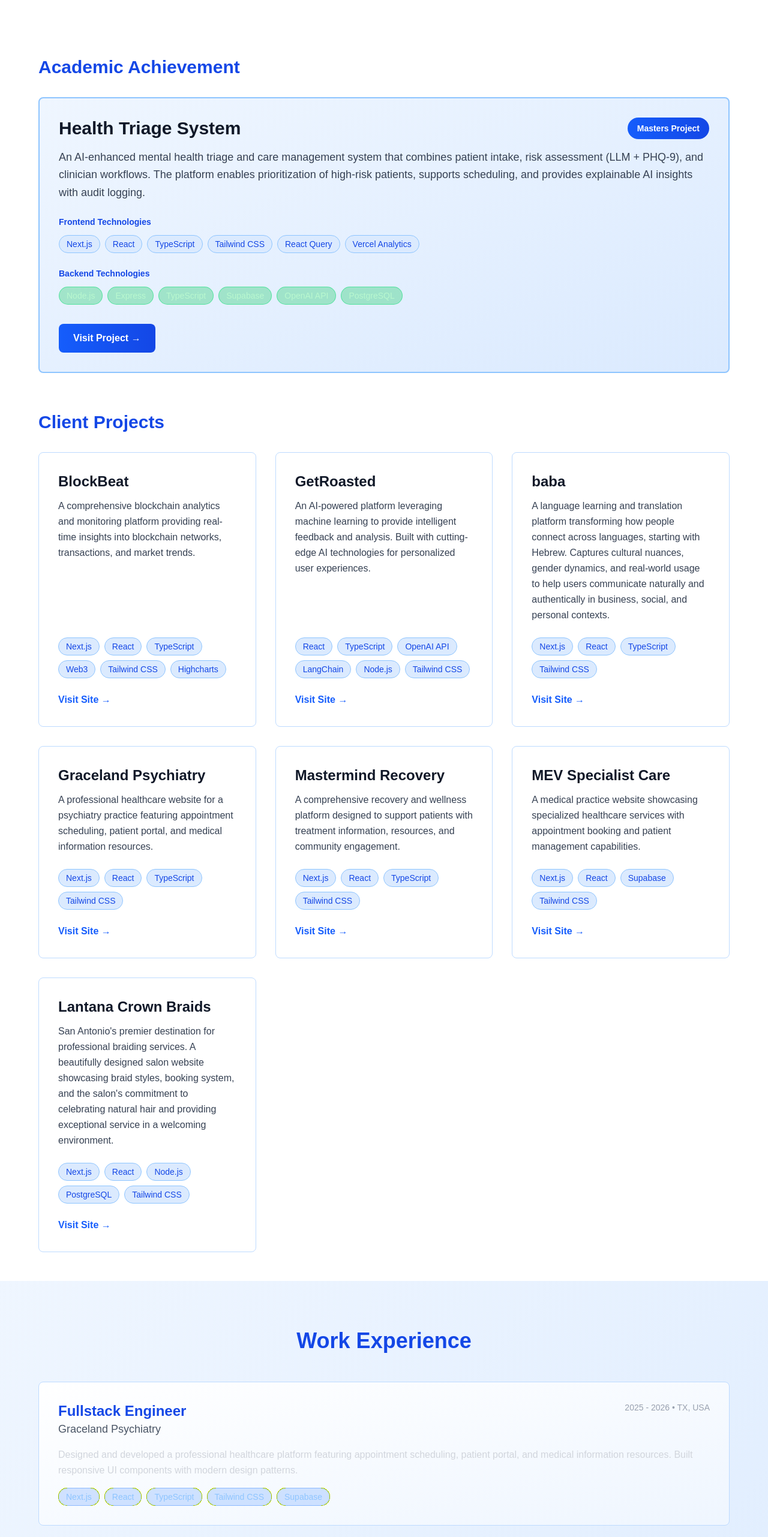
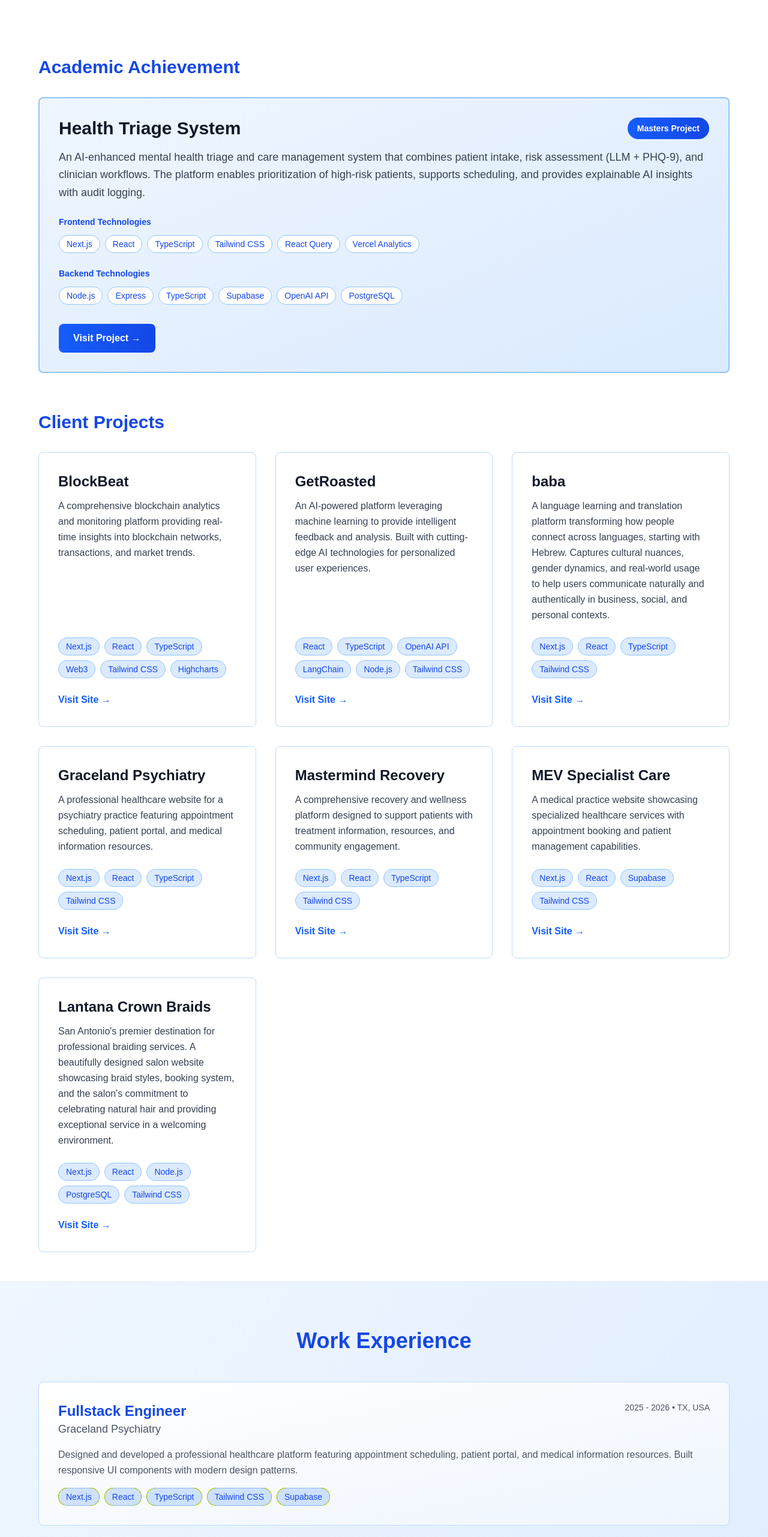
Before and after one commit to rephidimC/Portfolio, a Next.js app: page /projects in a window 1280 px wide. Shown: the part 234-2797 px from the top of the page at 60% size. Built offline with nearby package versions, Linux system fonts and the light colour scheme.

Commit message:
:lipstick: updates

```diff
--- a/app/blog/[slug]/page.tsx
+++ b/app/blog/[slug]/page.tsx
@@ -70,7 +70,7 @@
               <li>Use containerization for consistent deployments</li>
             </ul>
 
-            <p className="text-gray-300 leading-relaxed mt-8">
+            <p className="text-gray-600 leading-relaxed mt-8">
               By following these principles and continuously monitoring your
               application's performance, you can build systems that grow with
               your business needs.
@@ -80,7 +80,7 @@
           {/* CTA */}
           <div className="bg-linear-to-r from-blue-50 to-blue-100 border border-blue-300 rounded-lg p-8 mb-8">
             <h3 className="text-2xl font-bold mb-4">Want to discuss this?</h3>
-            <p className="text-gray-300 mb-6">
+            <p className="text-gray-600 mb-6">
               Have thoughts on scalability or want to share your own
               experiences? Feel free to reach out!
             </p>
@@ -106,7 +106,7 @@
 
       {/* Footer */}
       <footer className="border-t border-blue-200 py-8 px-6 bg-gray-50">
-        <div className="max-w-6xl mx-auto text-center text-gray-400">
+        <div className="max-w-6xl mx-auto text-center text-gray-600">
           <p>
             © {new Date().getFullYear()} Victor Adeleke. All rights reserved.
           </p>
--- a/app/blog/page.tsx
+++ b/app/blog/page.tsx
@@ -85,7 +85,7 @@
                   </Link>
                 </div>
               </div>
-              <p className="text-gray-400 mb-4 leading-relaxed">
+              <p className="text-gray-600 mb-4 leading-relaxed">
                 {post.excerpt}
               </p>
               <div className="flex flex-wrap gap-4 items-center justify-between">
--- a/app/projects/page.tsx
+++ b/app/projects/page.tsx
@@ -1,7 +1,6 @@
 "use client";
 
 import { allProjects, education, mastersProject, workExperience } from "@/src";
-import Link from "next/link";
 import Navbar from "@/app/components/Navbar";
 
 export default function ProjectsPage() {
@@ -14,7 +13,7 @@
       <section className="pt-32 pb-12 px-6">
         <div className="max-w-6xl mx-auto">
           <h1 className="text-5xl md:text-6xl font-bold mb-4">All Projects</h1>
-          <p className="text-xl text-gray-300">
+          <p className="text-xl text-gray-600">
             A showcase of my work across various technologies and industries
           </p>
         </div>
@@ -49,7 +48,7 @@
                     {mastersProject.frontendTech.map((tech) => (
                       <span
                         key={tech}
-                        className="px-3 py-1 bg-blue-100 border border-blue-300 rounded-full text-sm text-blue-700"
+                        className="px-3 py-1 bg-white border border-blue-300 rounded-full text-sm text-blue-700"
                       >
                         {tech}
                       </span>
@@ -62,7 +61,7 @@
                     {mastersProject.backendTech.map((tech) => (
                       <span
                         key={tech}
-                        className="px-3 py-1 bg-green-500/30 border border-green-400/50 rounded-full text-sm text-green-200"
+                        className="px-3 py-1 bg-white border border-blue-300 rounded-full text-sm text-blue-700"
                       >
                         {tech}
                       </span>
@@ -154,18 +153,18 @@
                       {job.company}
                     </a>
                   </div>
-                  <span className="text-sm text-gray-400 md:text-right mt-2 md:mt-0">
+                  <span className="text-sm text-gray-600 md:text-right mt-2 md:mt-0">
                     {job.period} • {job.location}
                   </span>
                 </div>
-                <p className="text-gray-300 mb-4 leading-relaxed">
+                <p className="text-gray-600 mb-4 leading-relaxed">
                   {job.description}
                 </p>
                 <div className="flex flex-wrap gap-2">
                   {job.tech.map((tech) => (
                     <span
                       key={tech}
-                      className="px-3 py-1 bg-blue-500/20 border border-blue-500/40 rounded-full text-sm text-blue-300"
+                      className="px-3 py-1 bg-blue-500/20 border border-blue-500/40 rounded-full text-sm text-blue-700"
                     >
                       {tech}
                     </span>
@@ -180,24 +179,24 @@
       {/* Education Section */}
       <section className="py-20 px-6">
         <div className="max-w-6xl mx-auto">
-          <h2 className="text-4xl font-bold mb-12 text-center text-blue-300">
+          <h2 className="text-4xl font-bold mb-12 text-center text-blue-700">
             Education
           </h2>
           <div className="grid md:grid-cols-1 gap-8">
             {education.map((edu, idx) => (
               <div
                 key={idx}
-                className="bg-linear-to-br from-blue-600/20 to-blue-700/20 border border-blue-500/30 rounded-lg p-8"
+                className="bg-white from-blue-600/20 to-blue-700/20 border border-blue-200 rounded-lg p-8"
               >
                 <div className="flex flex-col md:flex-row md:items-center md:justify-between">
                   <div>
-                    <h3 className="text-2xl font-bold text-blue-300 mb-2">
+                    <h3 className="text-2xl font-bold text-blue-700 mb-2">
                       {edu.degree}
                     </h3>
-                    <p className="text-lg text-gray-300 mb-1">{edu.school}</p>
-                    <p className="text-gray-400">{edu.location}</p>
+                    <p className="text-lg text-gray-600 mb-1">{edu.school}</p>
+                    <p className="text-gray-600">{edu.location}</p>
                   </div>
-                  <span className="text-sm font-semibold text-blue-300 mt-4 md:mt-0 md:whitespace-nowrap">
+                  <span className="text-sm font-semibold text-blue-700 mt-4 md:mt-0 md:whitespace-nowrap">
                     {edu.period}
                   </span>
                 </div>
@@ -211,7 +210,7 @@
       <section className="py-16 px-6 bg-white">
         <div className="max-w-3xl mx-auto text-center bg-linear-to-r from-blue-50 to-blue-100 border border-blue-300 rounded-lg p-12">
           <h2 className="text-3xl font-bold mb-4">Let's Connect</h2>
-          <p className="text-xl text-gray-300 mb-8">
+          <p className="text-xl text-gray-600 mb-8">
             I'm always interested in hearing about new projects and
             opportunities. Feel free to reach out!
           </p>
```
